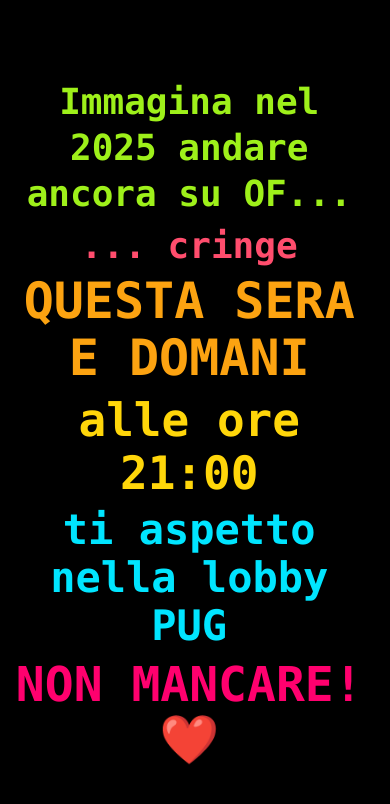
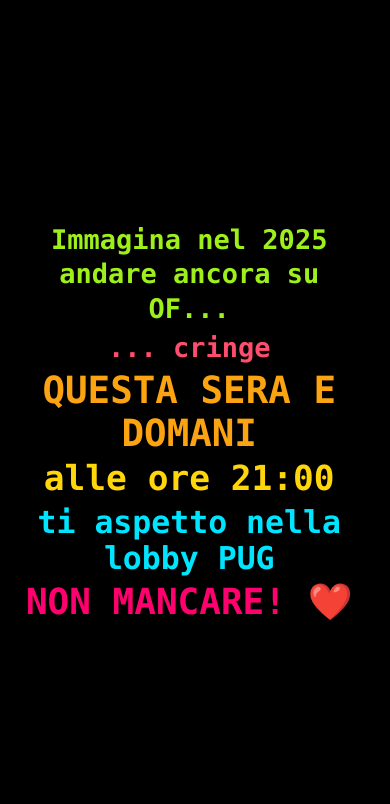
Before and after one commit to GennaroInf/event, a plain HTML site: page index.html in a window 390 px wide. Drawn offline with Linux system fonts and the light colour scheme.

Commit message:
Update index.html

```diff
--- a/index.html
+++ b/index.html
@@ -6,7 +6,7 @@
   <style>
     :root{
       /* ↑ scala globale: aumenta/diminuisci qui */
-      --base-size: clamp(40px, 7vw, 120px);
+      --base-size: clamp(30px, 7vw, 100px);
       --fg: #00FF00;
       --bg: #000;
       --font: ui-monospace, SFMono-Regular, Menlo, Monaco, Consolas, "Liberation Mono", "Courier New", monospace;
```
